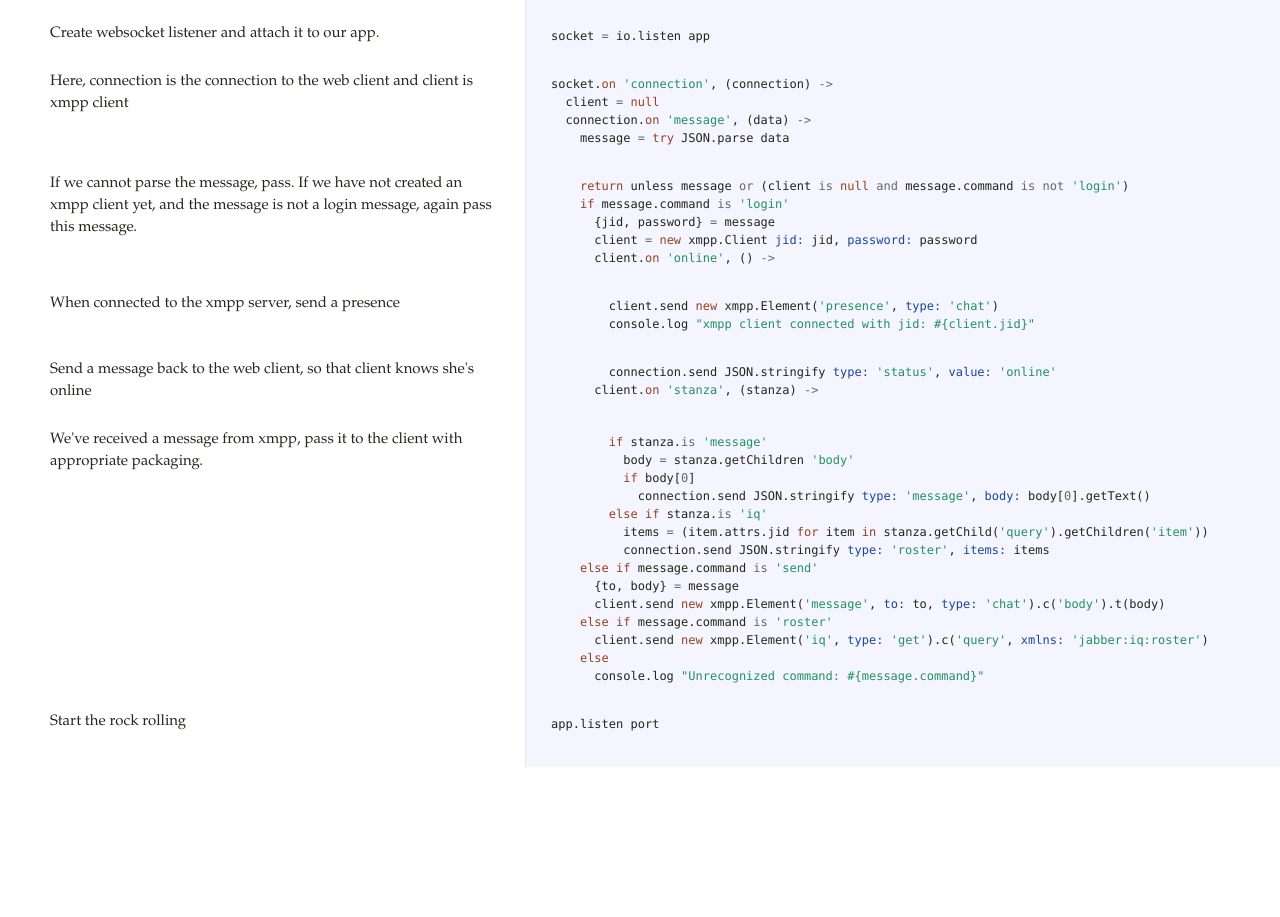
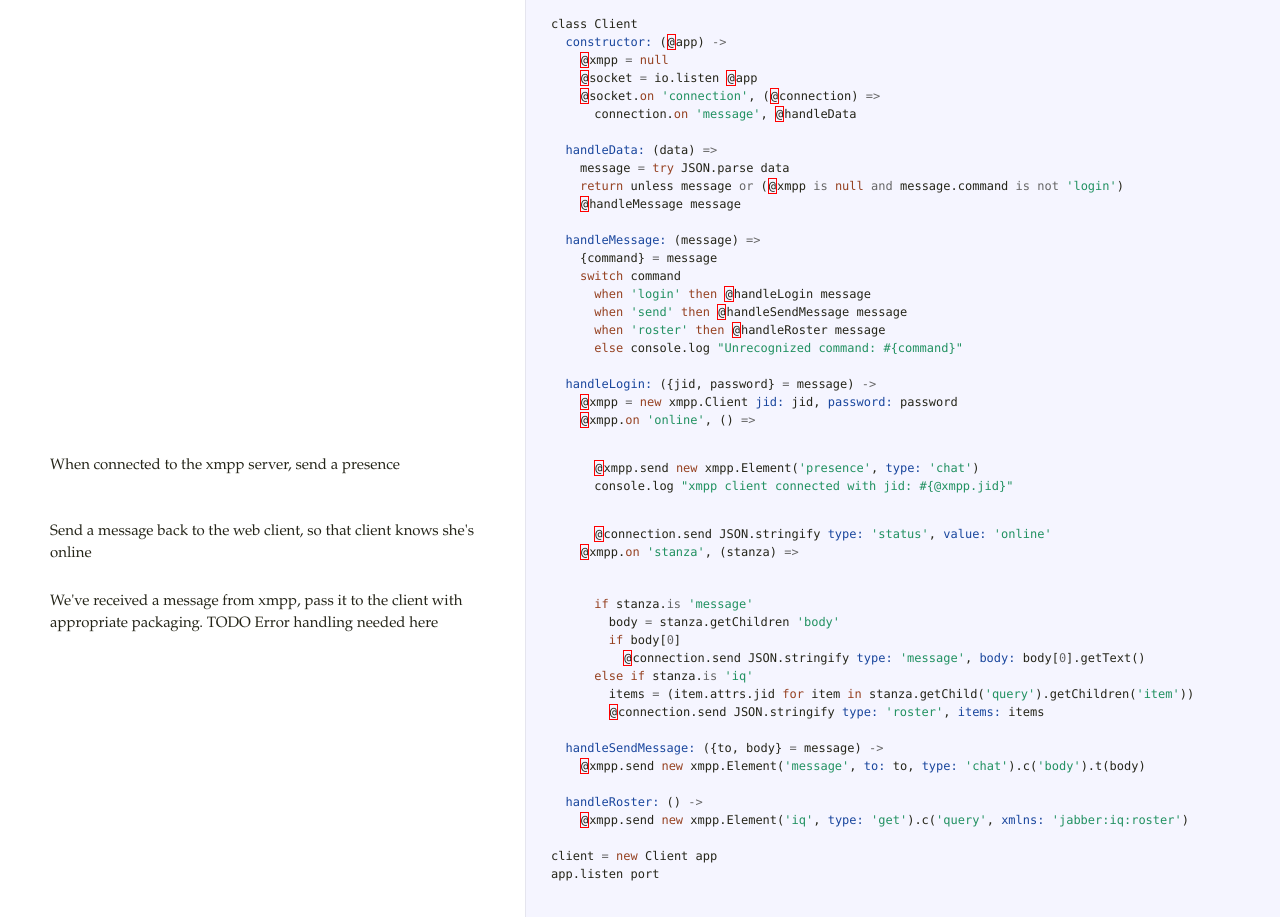
Before and after one commit to haldun/myim, a plain HTML site: page docs/server.html in a window 1280 px wide. Shown: the part 315-1232 px from the top of the page. Before the commit the page ends 1082 px from the top, so only its background shows below. Drawn offline with Linux system fonts and the light colour scheme.

Commit message:
Structured a bit

```diff
--- a/docs/server.html
+++ b/docs/server.html
@@ -6,30 +6,49 @@
   <span class="nx">connect</span><span class="p">.</span><span class="nx">compiler</span><span class="p">(</span><span class="nv">src: </span><span class="nx">__dirname</span> <span class="o">+</span> <span class="s1">&#39;/common&#39;</span><span class="p">,</span> <span class="nv">dest: </span><span class="nx">__dirname</span> <span class="o">+</span> <span class="s1">&#39;/static&#39;</span><span class="p">,</span> <span class="nv">enable: </span><span class="p">[</span><span class="s1">&#39;coffeescript&#39;</span><span class="p">]),</span>
   <span class="nx">connect</span><span class="p">.</span><span class="nx">static</span><span class="p">(</span><span class="nx">__dirname</span> <span class="o">+</span> <span class="s1">&#39;/static&#39;</span><span class="p">),</span>
   <span class="nx">connect</span><span class="p">.</span><span class="nx">errorHandler</span> <span class="nv">dumpExceptions: </span><span class="kc">true</span><span class="p">,</span> <span class="nv">showStack: </span><span class="kc">true</span>
-<span class="p">)</span></pre></div>             </td>           </tr>                               <tr id="section-3">             <td class="docs">               <div class="pilwrap">                 <a class="pilcrow" href="#section-3">&#182;</a>               </div>               <p>Create websocket listener and attach it to our app.</p>             </td>             <td class="code">               <div class="highlight"><pre><span class="nx">socket</span> <span class="o">=</span> <span class="nx">io</span><span class="p">.</span><span class="nx">listen</span> <span class="nx">app</span></pre></div>             </td>           </tr>                               <tr id="section-4">             <td class="docs">               <div class="pilwrap">                 <a class="pilcrow" href="#section-4">&#182;</a>               </div>               <p>Here, connection is the connection to the web client and client is xmpp client</p>             </td>             <td class="code">               <div class="highlight"><pre><span class="nx">socket</span><span class="p">.</span><span class="kc">on</span> <span class="s1">&#39;connection&#39;</span><span class="p">,</span> <span class="p">(</span><span class="nx">connection</span><span class="p">)</span> <span class="o">-&gt;</span>
-  <span class="nx">client</span> <span class="o">=</span> <span class="kc">null</span>
-  <span class="nx">connection</span><span class="p">.</span><span class="kc">on</span> <span class="s1">&#39;message&#39;</span><span class="p">,</span> <span class="p">(</span><span class="nx">data</span><span class="p">)</span> <span class="o">-&gt;</span>
-    <span class="nx">message</span> <span class="o">=</span> <span class="k">try</span> <span class="nx">JSON</span><span class="p">.</span><span class="nx">parse</span> <span class="nx">data</span></pre></div>             </td>           </tr>                               <tr id="section-5">             <td class="docs">               <div class="pilwrap">                 <a class="pilcrow" href="#section-5">&#182;</a>               </div>               <p>If we cannot parse the message, pass. If we have not created an xmpp client
-yet, and the message is not a login message, again pass this message.</p>             </td>             <td class="code">               <div class="highlight"><pre>    <span class="k">return</span> <span class="nx">unless</span> <span class="nx">message</span> <span class="o">or</span> <span class="p">(</span><span class="nx">client</span> <span class="o">is</span> <span class="kc">null</span> <span class="o">and</span> <span class="nx">message</span><span class="p">.</span><span class="nx">command</span> <span class="o">is</span> <span class="o">not</span> <span class="s1">&#39;login&#39;</span><span class="p">)</span>
-    <span class="k">if</span> <span class="nx">message</span><span class="p">.</span><span class="nx">command</span> <span class="o">is</span> <span class="s1">&#39;login&#39;</span>
-      <span class="p">{</span><span class="nx">jid</span><span class="p">,</span> <span class="nx">password</span><span class="p">}</span> <span class="o">=</span> <span class="nx">message</span>
-      <span class="nx">client</span> <span class="o">=</span> <span class="k">new</span> <span class="nx">xmpp</span><span class="p">.</span><span class="nx">Client</span> <span class="nv">jid: </span><span class="nx">jid</span><span class="p">,</span> <span class="nv">password: </span><span class="nx">password</span>
-      <span class="nx">client</span><span class="p">.</span><span class="kc">on</span> <span class="s1">&#39;online&#39;</span><span class="p">,</span> <span class="p">()</span> <span class="o">-&gt;</span></pre></div>             </td>           </tr>                               <tr id="section-6">             <td class="docs">               <div class="pilwrap">                 <a class="pilcrow" href="#section-6">&#182;</a>               </div>               <p>When connected to the xmpp server, send a presence</p>             </td>             <td class="code">               <div class="highlight"><pre>        <span class="nx">client</span><span class="p">.</span><span class="nx">send</span> <span class="k">new</span> <span class="nx">xmpp</span><span class="p">.</span><span class="nx">Element</span><span class="p">(</span><span class="s1">&#39;presence&#39;</span><span class="p">,</span> <span class="nv">type: </span><span class="s1">&#39;chat&#39;</span><span class="p">)</span>
-        <span class="nx">console</span><span class="p">.</span><span class="nx">log</span> <span class="s2">&quot;xmpp client connected with jid: #{client.jid}&quot;</span></pre></div>             </td>           </tr>                               <tr id="section-7">             <td class="docs">               <div class="pilwrap">                 <a class="pilcrow" href="#section-7">&#182;</a>               </div>               <p>Send a message back to the web client, so that client knows she's online</p>             </td>             <td class="code">               <div class="highlight"><pre>        <span class="nx">connection</span><span class="p">.</span><span class="nx">send</span> <span class="nx">JSON</span><span class="p">.</span><span class="nx">stringify</span> <span class="nv">type: </span><span class="s1">&#39;status&#39;</span><span class="p">,</span> <span class="nv">value: </span><span class="s1">&#39;online&#39;</span>
-      <span class="nx">client</span><span class="p">.</span><span class="kc">on</span> <span class="s1">&#39;stanza&#39;</span><span class="p">,</span> <span class="p">(</span><span class="nx">stanza</span><span class="p">)</span> <span class="o">-&gt;</span></pre></div>             </td>           </tr>                               <tr id="section-8">             <td class="docs">               <div class="pilwrap">                 <a class="pilcrow" href="#section-8">&#182;</a>               </div>               <p>We've received a message from xmpp, pass it to the client with
-appropriate packaging.</p>             </td>             <td class="code">               <div class="highlight"><pre>        <span class="k">if</span> <span class="nx">stanza</span><span class="p">.</span><span class="o">is</span> <span class="s1">&#39;message&#39;</span>
-          <span class="nx">body</span> <span class="o">=</span> <span class="nx">stanza</span><span class="p">.</span><span class="nx">getChildren</span> <span class="s1">&#39;body&#39;</span>
-          <span class="k">if</span> <span class="nx">body</span><span class="p">[</span><span class="mi">0</span><span class="p">]</span>
-            <span class="nx">connection</span><span class="p">.</span><span class="nx">send</span> <span class="nx">JSON</span><span class="p">.</span><span class="nx">stringify</span> <span class="nv">type: </span><span class="s1">&#39;message&#39;</span><span class="p">,</span> <span class="nv">body: </span><span class="nx">body</span><span class="p">[</span><span class="mi">0</span><span class="p">].</span><span class="nx">getText</span><span class="p">()</span>
-        <span class="k">else</span> <span class="k">if</span> <span class="nx">stanza</span><span class="p">.</span><span class="o">is</span> <span class="s1">&#39;iq&#39;</span>
-          <span class="nx">items</span> <span class="o">=</span> <span class="p">(</span><span class="nx">item</span><span class="p">.</span><span class="nx">attrs</span><span class="p">.</span><span class="nx">jid</span> <span class="k">for</span> <span class="nx">item</span> <span class="k">in</span> <span class="nx">stanza</span><span class="p">.</span><span class="nx">getChild</span><span class="p">(</span><span class="s1">&#39;query&#39;</span><span class="p">).</span><span class="nx">getChildren</span><span class="p">(</span><span class="s1">&#39;item&#39;</span><span class="p">))</span>
-          <span class="nx">connection</span><span class="p">.</span><span class="nx">send</span> <span class="nx">JSON</span><span class="p">.</span><span class="nx">stringify</span> <span class="nv">type: </span><span class="s1">&#39;roster&#39;</span><span class="p">,</span> <span class="nv">items: </span><span class="nx">items</span>
-    <span class="k">else</span> <span class="k">if</span> <span class="nx">message</span><span class="p">.</span><span class="nx">command</span> <span class="o">is</span> <span class="s1">&#39;send&#39;</span>
-      <span class="p">{</span><span class="nx">to</span><span class="p">,</span> <span class="nx">body</span><span class="p">}</span> <span class="o">=</span> <span class="nx">message</span>
-      <span class="nx">client</span><span class="p">.</span><span class="nx">send</span> <span class="k">new</span> <span class="nx">xmpp</span><span class="p">.</span><span class="nx">Element</span><span class="p">(</span><span class="s1">&#39;message&#39;</span><span class="p">,</span> <span class="nv">to: </span><span class="nx">to</span><span class="p">,</span> <span class="nv">type: </span><span class="s1">&#39;chat&#39;</span><span class="p">).</span><span class="nx">c</span><span class="p">(</span><span class="s1">&#39;body&#39;</span><span class="p">).</span><span class="nx">t</span><span class="p">(</span><span class="nx">body</span><span class="p">)</span>
-    <span class="k">else</span> <span class="k">if</span> <span class="nx">message</span><span class="p">.</span><span class="nx">command</span> <span class="o">is</span> <span class="s1">&#39;roster&#39;</span>
-      <span class="nx">client</span><span class="p">.</span><span class="nx">send</span> <span class="k">new</span> <span class="nx">xmpp</span><span class="p">.</span><span class="nx">Element</span><span class="p">(</span><span class="s1">&#39;iq&#39;</span><span class="p">,</span> <span class="nv">type: </span><span class="s1">&#39;get&#39;</span><span class="p">).</span><span class="nx">c</span><span class="p">(</span><span class="s1">&#39;query&#39;</span><span class="p">,</span> <span class="nv">xmlns: </span><span class="s1">&#39;jabber:iq:roster&#39;</span><span class="p">)</span>
-    <span class="k">else</span>
-      <span class="nx">console</span><span class="p">.</span><span class="nx">log</span> <span class="s2">&quot;Unrecognized command: #{message.command}&quot;</span></pre></div>             </td>           </tr>                               <tr id="section-9">             <td class="docs">               <div class="pilwrap">                 <a class="pilcrow" href="#section-9">&#182;</a>               </div>               <p>Start the rock rolling</p>             </td>             <td class="code">               <div class="highlight"><pre><span class="nx">app</span><span class="p">.</span><span class="nx">listen</span> <span class="nx">port</span>
+<span class="p">)</span>
+
+<span class="nx">class</span> <span class="nx">Client</span>
+  <span class="nv">constructor: </span><span class="p">(</span><span class="err">@</span><span class="nx">app</span><span class="p">)</span> <span class="o">-&gt;</span>
+    <span class="err">@</span><span class="nx">xmpp</span> <span class="o">=</span> <span class="kc">null</span>
+    <span class="err">@</span><span class="nx">socket</span> <span class="o">=</span> <span class="nx">io</span><span class="p">.</span><span class="nx">listen</span> <span class="err">@</span><span class="nx">app</span>
+    <span class="err">@</span><span class="nx">socket</span><span class="p">.</span><span class="kc">on</span> <span class="s1">&#39;connection&#39;</span><span class="p">,</span> <span class="p">(</span><span class="err">@</span><span class="nx">connection</span><span class="p">)</span> <span class="o">=&gt;</span>
+      <span class="nx">connection</span><span class="p">.</span><span class="kc">on</span> <span class="s1">&#39;message&#39;</span><span class="p">,</span> <span class="err">@</span><span class="nx">handleData</span>
+
+  <span class="nv">handleData: </span><span class="p">(</span><span class="nx">data</span><span class="p">)</span> <span class="o">=&gt;</span>
+    <span class="nx">message</span> <span class="o">=</span> <span class="k">try</span> <span class="nx">JSON</span><span class="p">.</span><span class="nx">parse</span> <span class="nx">data</span>
+    <span class="k">return</span> <span class="nx">unless</span> <span class="nx">message</span> <span class="o">or</span> <span class="p">(</span><span class="err">@</span><span class="nx">xmpp</span> <span class="o">is</span> <span class="kc">null</span> <span class="o">and</span> <span class="nx">message</span><span class="p">.</span><span class="nx">command</span> <span class="o">is</span> <span class="o">not</span> <span class="s1">&#39;login&#39;</span><span class="p">)</span>
+    <span class="err">@</span><span class="nx">handleMessage</span> <span class="nx">message</span>
+
+  <span class="nv">handleMessage: </span><span class="p">(</span><span class="nx">message</span><span class="p">)</span> <span class="o">=&gt;</span>
+    <span class="p">{</span><span class="nx">command</span><span class="p">}</span> <span class="o">=</span> <span class="nx">message</span>
+    <span class="k">switch</span> <span class="nx">command</span>
+      <span class="k">when</span> <span class="s1">&#39;login&#39;</span> <span class="k">then</span> <span class="err">@</span><span class="nx">handleLogin</span> <span class="nx">message</span>
+      <span class="k">when</span> <span class="s1">&#39;send&#39;</span> <span class="k">then</span> <span class="err">@</span><span class="nx">handleSendMessage</span> <span class="nx">message</span>
+      <span class="k">when</span> <span class="s1">&#39;roster&#39;</span> <span class="k">then</span> <span class="err">@</span><span class="nx">handleRoster</span> <span class="nx">message</span>
+      <span class="k">else</span> <span class="nx">console</span><span class="p">.</span><span class="nx">log</span> <span class="s2">&quot;Unrecognized command: #{command}&quot;</span>
+
+  <span class="nv">handleLogin: </span><span class="p">({</span><span class="nx">jid</span><span class="p">,</span> <span class="nx">password</span><span class="p">}</span> <span class="o">=</span> <span class="nx">message</span><span class="p">)</span> <span class="o">-&gt;</span>
+    <span class="err">@</span><span class="nx">xmpp</span> <span class="o">=</span> <span class="k">new</span> <span class="nx">xmpp</span><span class="p">.</span><span class="nx">Client</span> <span class="nv">jid: </span><span class="nx">jid</span><span class="p">,</span> <span class="nv">password: </span><span class="nx">password</span>
+    <span class="err">@</span><span class="nx">xmpp</span><span class="p">.</span><span class="kc">on</span> <span class="s1">&#39;online&#39;</span><span class="p">,</span> <span class="p">()</span> <span class="o">=&gt;</span></pre></div>             </td>           </tr>                               <tr id="section-3">             <td class="docs">               <div class="pilwrap">                 <a class="pilcrow" href="#section-3">&#182;</a>               </div>               <p>When connected to the xmpp server, send a presence</p>             </td>             <td class="code">               <div class="highlight"><pre>      <span class="err">@</span><span class="nx">xmpp</span><span class="p">.</span><span class="nx">send</span> <span class="k">new</span> <span class="nx">xmpp</span><span class="p">.</span><span class="nx">Element</span><span class="p">(</span><span class="s1">&#39;presence&#39;</span><span class="p">,</span> <span class="nv">type: </span><span class="s1">&#39;chat&#39;</span><span class="p">)</span>
+      <span class="nx">console</span><span class="p">.</span><span class="nx">log</span> <span class="s2">&quot;xmpp client connected with jid: #{@xmpp.jid}&quot;</span></pre></div>             </td>           </tr>                               <tr id="section-4">             <td class="docs">               <div class="pilwrap">                 <a class="pilcrow" href="#section-4">&#182;</a>               </div>               <p>Send a message back to the web client, so that client knows she's online</p>             </td>             <td class="code">               <div class="highlight"><pre>      <span class="err">@</span><span class="nx">connection</span><span class="p">.</span><span class="nx">send</span> <span class="nx">JSON</span><span class="p">.</span><span class="nx">stringify</span> <span class="nv">type: </span><span class="s1">&#39;status&#39;</span><span class="p">,</span> <span class="nv">value: </span><span class="s1">&#39;online&#39;</span>
+    <span class="err">@</span><span class="nx">xmpp</span><span class="p">.</span><span class="kc">on</span> <span class="s1">&#39;stanza&#39;</span><span class="p">,</span> <span class="p">(</span><span class="nx">stanza</span><span class="p">)</span> <span class="o">=&gt;</span></pre></div>             </td>           </tr>                               <tr id="section-5">             <td class="docs">               <div class="pilwrap">                 <a class="pilcrow" href="#section-5">&#182;</a>               </div>               <p>We've received a message from xmpp, pass it to the client with
+appropriate packaging.
+TODO Error handling needed here</p>             </td>             <td class="code">               <div class="highlight"><pre>      <span class="k">if</span> <span class="nx">stanza</span><span class="p">.</span><span class="o">is</span> <span class="s1">&#39;message&#39;</span>
+        <span class="nx">body</span> <span class="o">=</span> <span class="nx">stanza</span><span class="p">.</span><span class="nx">getChildren</span> <span class="s1">&#39;body&#39;</span>
+        <span class="k">if</span> <span class="nx">body</span><span class="p">[</span><span class="mi">0</span><span class="p">]</span>
+          <span class="err">@</span><span class="nx">connection</span><span class="p">.</span><span class="nx">send</span> <span class="nx">JSON</span><span class="p">.</span><span class="nx">stringify</span> <span class="nv">type: </span><span class="s1">&#39;message&#39;</span><span class="p">,</span> <span class="nv">body: </span><span class="nx">body</span><span class="p">[</span><span class="mi">0</span><span class="p">].</span><span class="nx">getText</span><span class="p">()</span>
+      <span class="k">else</span> <span class="k">if</span> <span class="nx">stanza</span><span class="p">.</span><span class="o">is</span> <span class="s1">&#39;iq&#39;</span>
+        <span class="nx">items</span> <span class="o">=</span> <span class="p">(</span><span class="nx">item</span><span class="p">.</span><span class="nx">attrs</span><span class="p">.</span><span class="nx">jid</span> <span class="k">for</span> <span class="nx">item</span> <span class="k">in</span> <span class="nx">stanza</span><span class="p">.</span><span class="nx">getChild</span><span class="p">(</span><span class="s1">&#39;query&#39;</span><span class="p">).</span><span class="nx">getChildren</span><span class="p">(</span><span class="s1">&#39;item&#39;</span><span class="p">))</span>
+        <span class="err">@</span><span class="nx">connection</span><span class="p">.</span><span class="nx">send</span> <span class="nx">JSON</span><span class="p">.</span><span class="nx">stringify</span> <span class="nv">type: </span><span class="s1">&#39;roster&#39;</span><span class="p">,</span> <span class="nv">items: </span><span class="nx">items</span>
+
+  <span class="nv">handleSendMessage: </span><span class="p">({</span><span class="nx">to</span><span class="p">,</span> <span class="nx">body</span><span class="p">}</span> <span class="o">=</span> <span class="nx">message</span><span class="p">)</span> <span class="o">-&gt;</span>
+    <span class="err">@</span><span class="nx">xmpp</span><span class="p">.</span><span class="nx">send</span> <span class="k">new</span> <span class="nx">xmpp</span><span class="p">.</span><span class="nx">Element</span><span class="p">(</span><span class="s1">&#39;message&#39;</span><span class="p">,</span> <span class="nv">to: </span><span class="nx">to</span><span class="p">,</span> <span class="nv">type: </span><span class="s1">&#39;chat&#39;</span><span class="p">).</span><span class="nx">c</span><span class="p">(</span><span class="s1">&#39;body&#39;</span><span class="p">).</span><span class="nx">t</span><span class="p">(</span><span class="nx">body</span><span class="p">)</span>
+
+  <span class="nv">handleRoster: </span><span class="p">()</span> <span class="o">-&gt;</span>
+    <span class="err">@</span><span class="nx">xmpp</span><span class="p">.</span><span class="nx">send</span> <span class="k">new</span> <span class="nx">xmpp</span><span class="p">.</span><span class="nx">Element</span><span class="p">(</span><span class="s1">&#39;iq&#39;</span><span class="p">,</span> <span class="nv">type: </span><span class="s1">&#39;get&#39;</span><span class="p">).</span><span class="nx">c</span><span class="p">(</span><span class="s1">&#39;query&#39;</span><span class="p">,</span> <span class="nv">xmlns: </span><span class="s1">&#39;jabber:iq:roster&#39;</span><span class="p">)</span>
+
+<span class="nx">client</span> <span class="o">=</span> <span class="k">new</span> <span class="nx">Client</span> <span class="nx">app</span>
+<span class="nx">app</span><span class="p">.</span><span class="nx">listen</span> <span class="nx">port</span>
 
 </pre></div>             </td>           </tr>                </tbody>     </table>   </div> </body> </html>
```
Also changed, not shown: docs/denemeler.html (+31 -10 lines), 2 other files.
